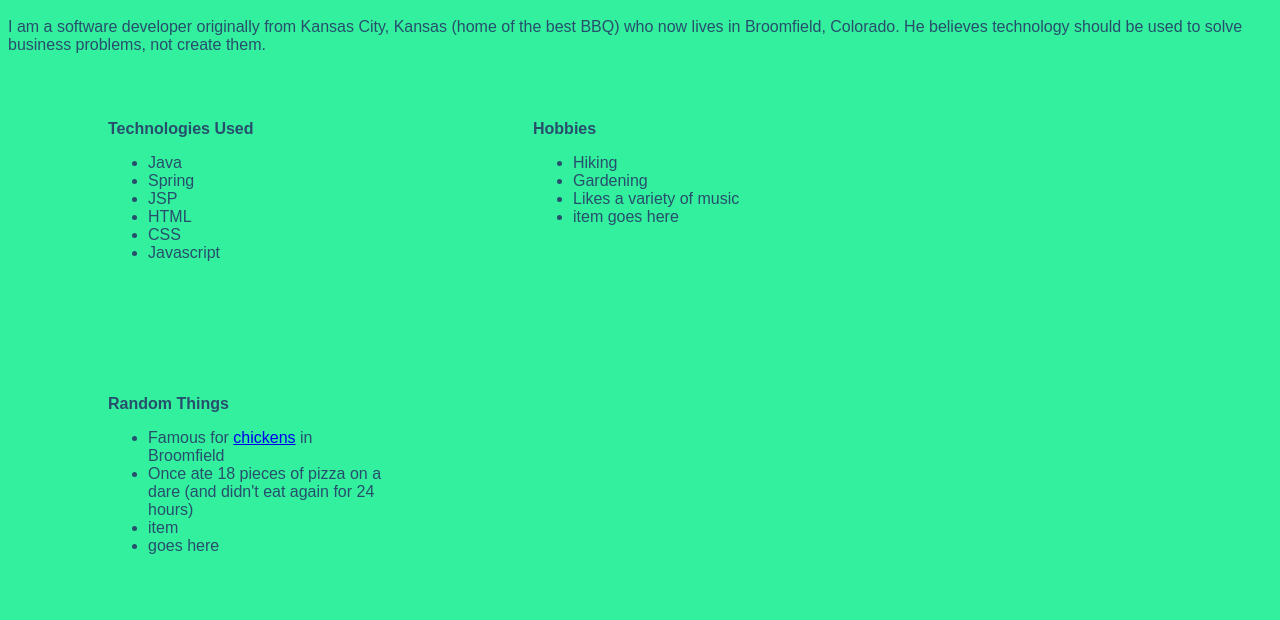
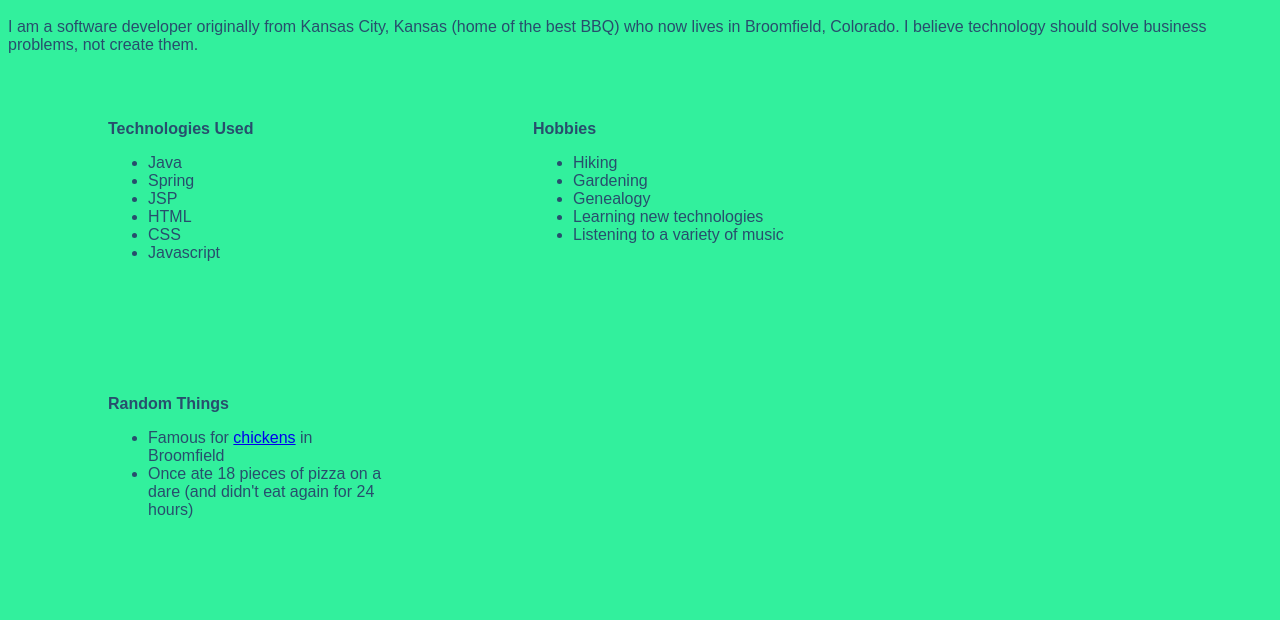
Before and after one commit to ActuallyJLA/AboutMe, a plain HTML site: page index.html in a window 1280 px wide. Shown: the part 1030-1650 px from the top of the page. Drawn offline with Linux system fonts and the light colour scheme.

Commit message:
Update index.html

```diff
--- a/index.html
+++ b/index.html
@@ -16,9 +16,10 @@
 			<center><h1>All About Jim</h1></center>
 			<img src="https://baconmockup.com/600/300">
 			<p>
-				I am a software developer originally from Kansas City, Kansas (home of the best BBQ) who now lives in Broomfield, Colorado. He believes technology should be used to solve business problems, not create them.
+				I am a software developer originally from Kansas City, Kansas (home of the best BBQ) who now lives in Broomfield, Colorado. I  believe technology should solve business problems, not create them.
 			</p>
 		</div>
+
 		<div class="bioinfo">
 			<div>
 			<b>Technologies Used</b>
@@ -36,8 +37,9 @@
 				<ul>
 					<li>Hiking</li>
 					<li>Gardening</li>
-					<li>Likes a variety of music</li>
-					<li>item goes here</li>
+					<li>Genealogy</li>
+					<li>Learning new technologies</li>
+					<li>Listening to a variety of music</li>
 				</ul>
 			</div>
 			<div>
@@ -45,8 +47,6 @@
 				<ul>
 					<li>Famous for <a href="http://www.broomfieldenterprise.com/broomfield-news/ci_25883271/warmer-temps-mean-more-backyard-coops-broomfield">chickens</a> in Broomfield</li>
 					<li>Once ate 18 pieces of pizza on a dare (and didn't eat again for 24 hours)</li>
-					<li>item</li>
-					<li>goes here</li>
 				</ul>
 			</div>
 		</div>
```
